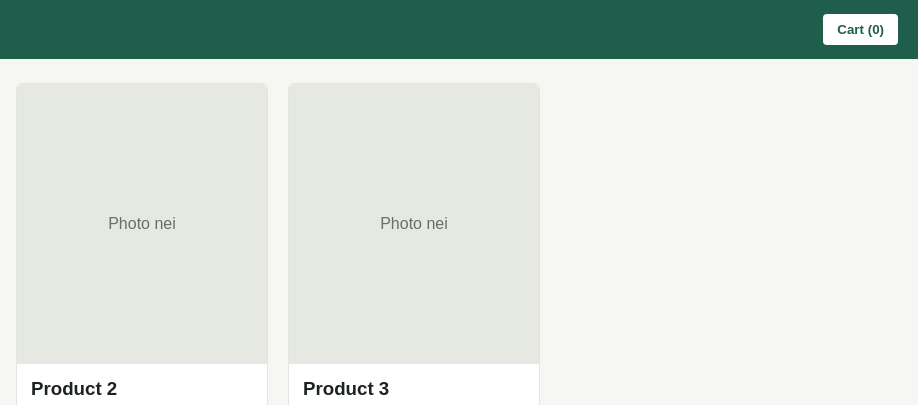
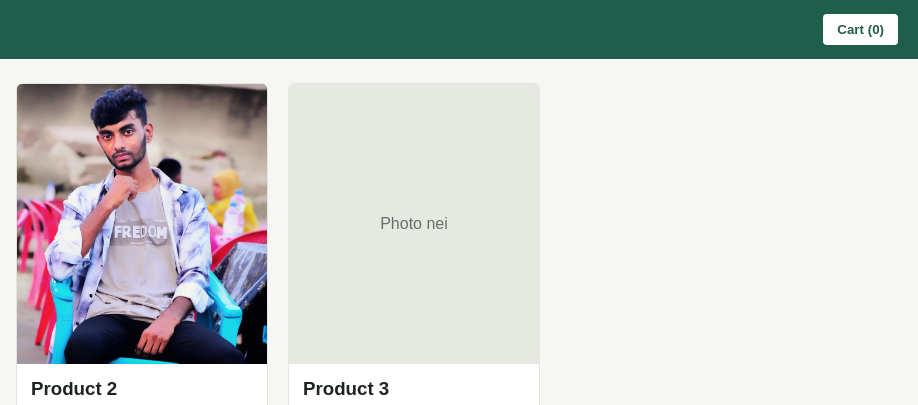
Before and after one commit to mrsshop/mrs-shop, a plain HTML site: page index.html in a window 1280 px wide. Shown: the top 405 px of the page, 362-1280 px from the left. Drawn offline with Linux system fonts and the light colour scheme.

Commit message:
Update index.html

```diff
--- a/index.html
+++ b/index.html
@@ -84,7 +84,7 @@
 <script>
 /* ================= SETTINGS ================= */
 const CURRENCY = "৳";
-const WHATSAPP_NUMBER = "8801XXXXXXXXX"; // nijer WhatsApp number (country code shoho, + chara)
+const WHATSAPP_NUMBER = "8801727656589"; // nijer WhatsApp number (country code shoho, + chara)
 
 /* ================= PRODUCT LIST =================
    Product edit korte: nam, price, description, image bodlan.
@@ -104,7 +104,7 @@ const products = [
     id: 2,
     name: "Product 2",
     price: 200,
-    image: "shirt.jpg",
+    image: "shirt.jpeg",
     description: "Ekhane product er description likhun."
   },
   {
```
